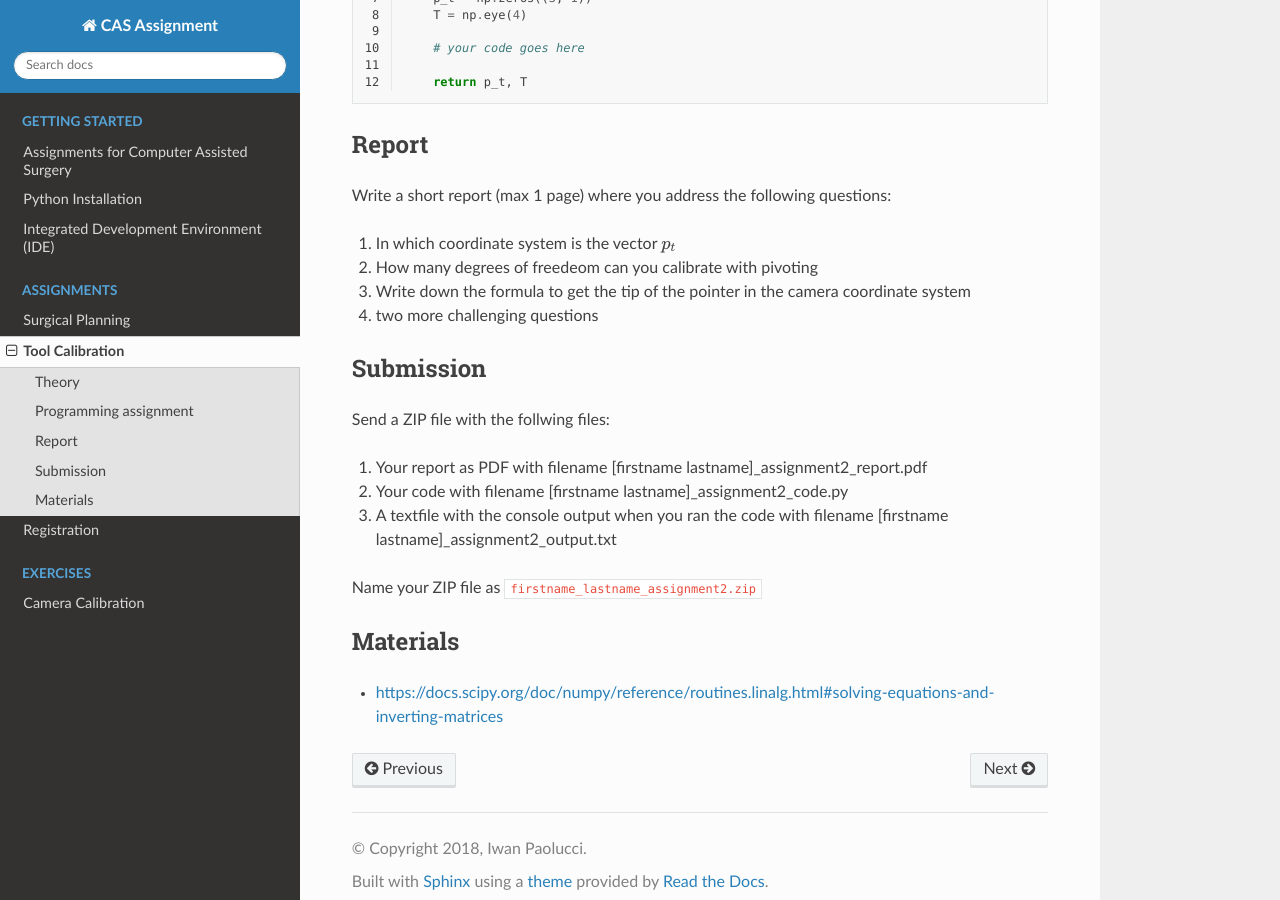
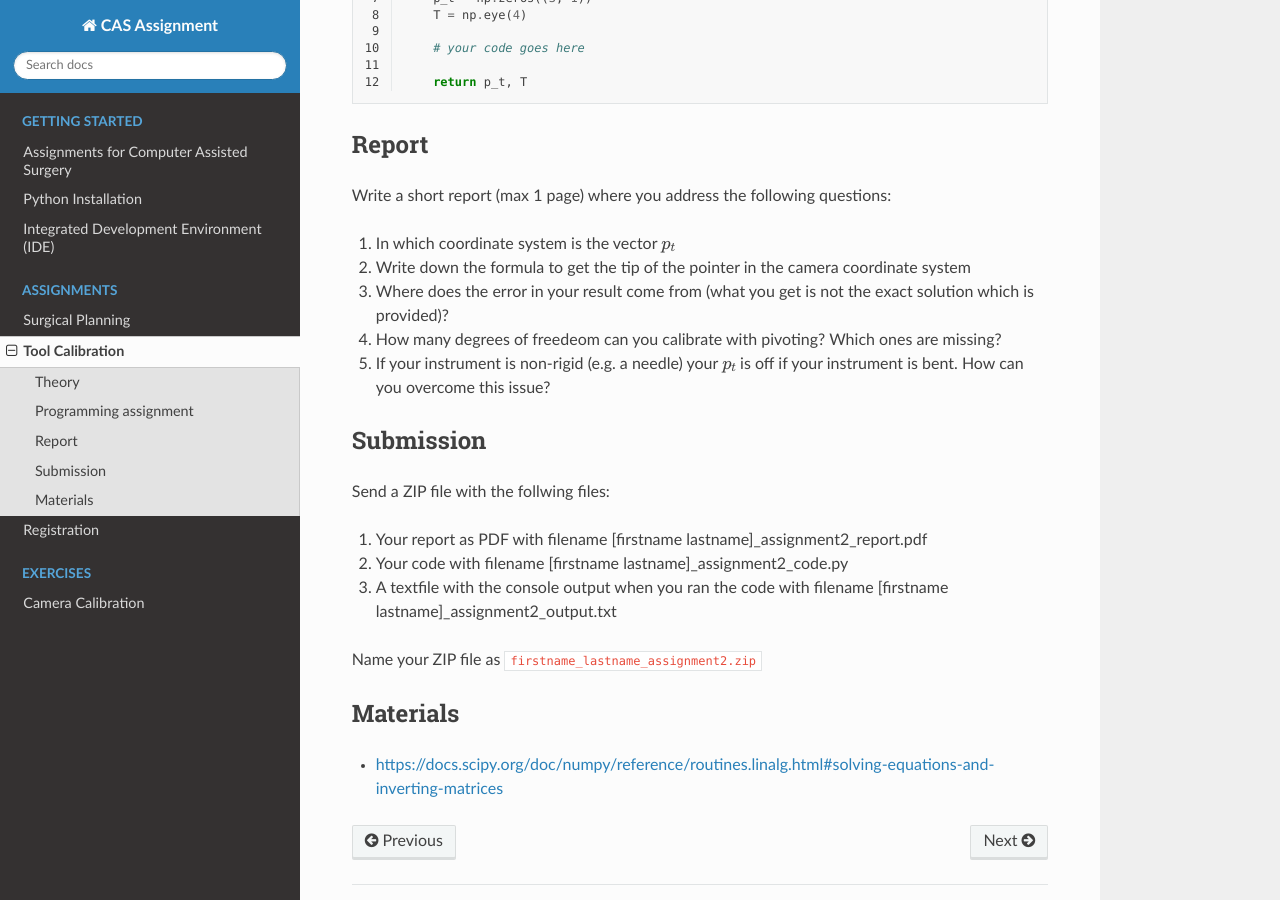
Before and after one commit to persmed/cas-assignment, a Sphinx documentation site: the page built from docs/assignment.toolcalibration.rst, in a window 1280 px wide and 900 px high, scrolled down 1199 px. Built offline with Sphinx 7.4.7 and the Read the Docs theme 2.0.0, drawn with Linux system fonts in a browser that asks for light colours.

Commit message:
questions for assignment 2

```diff
--- a/docs/assignment.toolcalibration.rst
+++ b/docs/assignment.toolcalibration.rst
@@ -44,9 +44,10 @@ Report
 Write a short report (max 1 page) where you address the following questions:
 
 #. In which coordinate system is the vector :math:`p_t`
-#. How many degrees of freedeom can you calibrate with pivoting
 #. Write down the formula to get the tip of the pointer in the camera coordinate system
-#. two more challenging questions
+#. Where does the error in your result come from (what you get is not the exact solution which is provided)?
+#. How many degrees of freedeom can you calibrate with pivoting? Which ones are missing?
+#. If your instrument is non-rigid (e.g. a needle) your :math:`p_t` is off if your instrument is bent. How can you overcome this issue?
 
 Submission
 ----------
```
